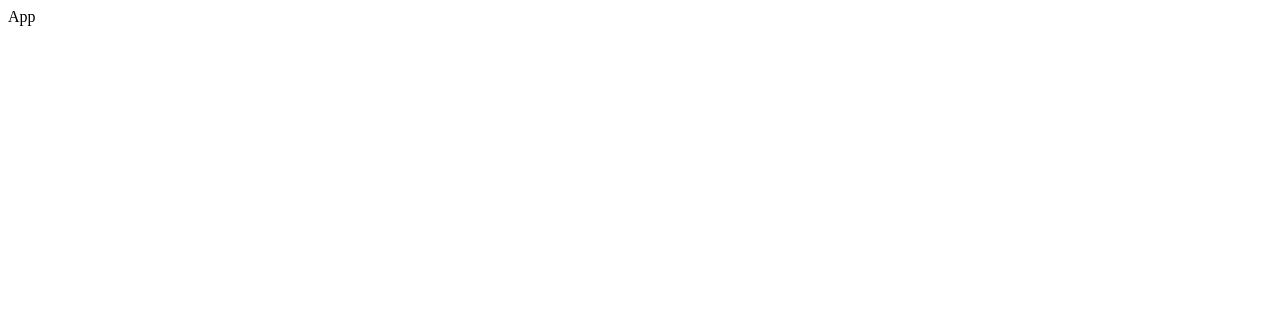
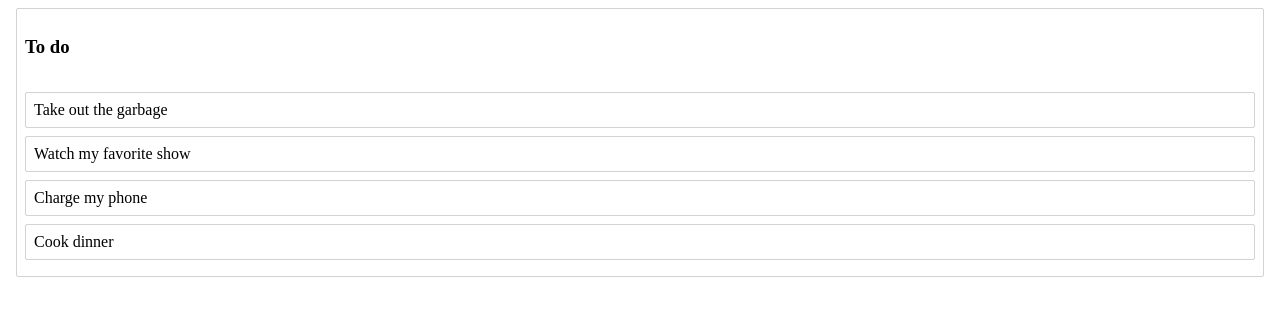
Before and after one commit to ArnabChatterjee20k/KanbanBoard, a React (Vite) app: page / in a window 1280 px wide. Shown: the top 316 px of the page. Built offline with nearby package versions, Linux system fonts and the light colour scheme.

Commit message:
Basic DND Added

```diff
--- a/package.json
+++ b/package.json
@@ -22,6 +22,7 @@
     "eslint-plugin-react": "^7.32.2",
     "eslint-plugin-react-hooks": "^4.6.0",
     "eslint-plugin-react-refresh": "^0.3.4",
+    "styled-components": "^5.3.10",
     "vite": "^4.3.9"
   }
 }
--- a/src/App.jsx
+++ b/src/App.jsx
@@ -1,7 +1,57 @@
-import React from 'react'
+import React, { useState } from "react";
+import initialData from "./initialData";
+import Column from "./Column";
+import { DragDropContext } from "react-beautiful-dnd";
 
 export default function App() {
+  const [state, setState] = useState(initialData)
+
+  const onDragEnd = (result) => {
+    // TODO: reorder logic after drag is dropped
+    // console.log(result);
+    const { destination, source, draggableId } = result;
+    // out of the dropzone
+    if (!destination) return;
+
+    // droped at the same position
+    if (
+      destination.draggableId === source.draggableId &&
+      destination.index === source.index
+    )
+      return;
+
+    const col = state.columns[source.droppableId];
+    const newTaskIds = [...col.taskIds];
+
+    //taking the item
+    const [item] = newTaskIds.splice(source.index, 1);
+
+    // putting the item
+    newTaskIds.splice(destination.index, 0, item);
+
+    const newCol = {
+      ...col,
+      taskIds: newTaskIds,
+    };
+
+    // updating the state
+    const newState = {
+      ...state,
+      columns:{
+        ...state.columns,
+        [newCol.id]:newCol
+      }
+    }
+
+    setState(newState)
+  };
   return (
-    <div>App</div>
-  )
+    <DragDropContext onDragEnd={onDragEnd}>
+      {state.columnOrder.map((colId) => {
+        const col = state.columns[colId];
+        const tasks = col.taskIds.map((taskId) => state.tasks[taskId]);
+        return <Column key={col.id} column={col} tasks={tasks} />;
+      })}
+    </DragDropContext>
+  );
 }
--- /dev/null
+++ b/src/Column.jsx
@@ -0,0 +1,37 @@
+import React from "react";
+import styled from "styled-components";
+import Task from "./Task";
+import StrictModeDroppable from "./StrictModeDroppable";
+
+const Container = styled.div`
+  margin: 8px;
+  border: 1px solid lightgrey;
+  border-radius: 2px;
+`;
+const Title = styled.h3`
+  padding: 8px;
+`;
+const TaskList = styled.div`
+  padding: 8px;
+`;
+
+
+export default function Column({ column, tasks }) {
+  return (
+    <Container>
+      <Title>{column.title}</Title>
+      <StrictModeDroppable droppableId={column.id}>
+        {(provided) => {
+          return (
+            <TaskList ref={provided.innerRef} {...provided.droppableProps}>
+              {tasks.map((task, index) => (
+                <Task key={task.id} index={index} task={task} />
+              ))}
+              {provided.placeholder}
+            </TaskList>
+          );
+        }}
+      </StrictModeDroppable>
+    </Container>
+  );
+}
--- /dev/null
+++ b/src/StrictModeDroppable.jsx
@@ -0,0 +1,22 @@
+import { useEffect, useState } from "react";
+import { Droppable } from "react-beautiful-dnd";
+
+const StrictModeDroppable = ({ children, ...props }) => {
+    const [enabled, setEnabled] = useState(false);
+
+    useEffect(() => {
+        const animation = requestAnimationFrame(() => setEnabled(true));
+
+        return () => {
+            cancelAnimationFrame(animation);
+            setEnabled(false);
+        };
+    }, []);
+
+    if (!enabled) {
+        return null;
+    }
+
+    return <Droppable {...props}>{children}</Droppable>;
+};
+export default StrictModeDroppable
--- /dev/null
+++ b/src/Task.jsx
@@ -0,0 +1,29 @@
+import React from "react";
+import { Draggable } from "react-beautiful-dnd";
+import styled from "styled-components";
+
+const Container = styled.div`
+  border: 1px solid lightgrey;
+  border-radius: 2px;
+  padding: 8px;
+  margin-bottom: 8px;
+  background-color: white;
+`;
+
+export default function Task({ task, index }) {
+  return (
+    <Draggable draggableId={task.id} index={index}>
+      {(provided) => {
+        return (
+          <Container
+            ref={provided.innerRef}
+            {...provided.draggableProps}
+            {...provided.dragHandleProps}
+          >
+            {task.content}
+          </Container>
+        );
+      }}
+    </Draggable>
+  );
+}
--- /dev/null
+++ b/src/initialData.js
@@ -0,0 +1,19 @@
+const initialData = {
+    tasks: {
+      'task-1': { id: 'task-1', content: 'Take out the garbage' },
+      'task-2': { id: 'task-2', content: 'Watch my favorite show' },
+      'task-3': { id: 'task-3', content: 'Charge my phone' },
+      'task-4': { id: 'task-4', content: 'Cook dinner' },
+    },
+    columns: {
+      'column-1': {
+        id: 'column-1',
+        title: 'To do',
+        taskIds: ['task-1', 'task-2', 'task-3', 'task-4'],
+      },
+    },
+    // Facilitate reordering of the columns
+    columnOrder: ['column-1'],
+  };
+
+  export default initialData;
```
Also changed, not shown: 2 other files (tests, documents, lock files or other folders).
